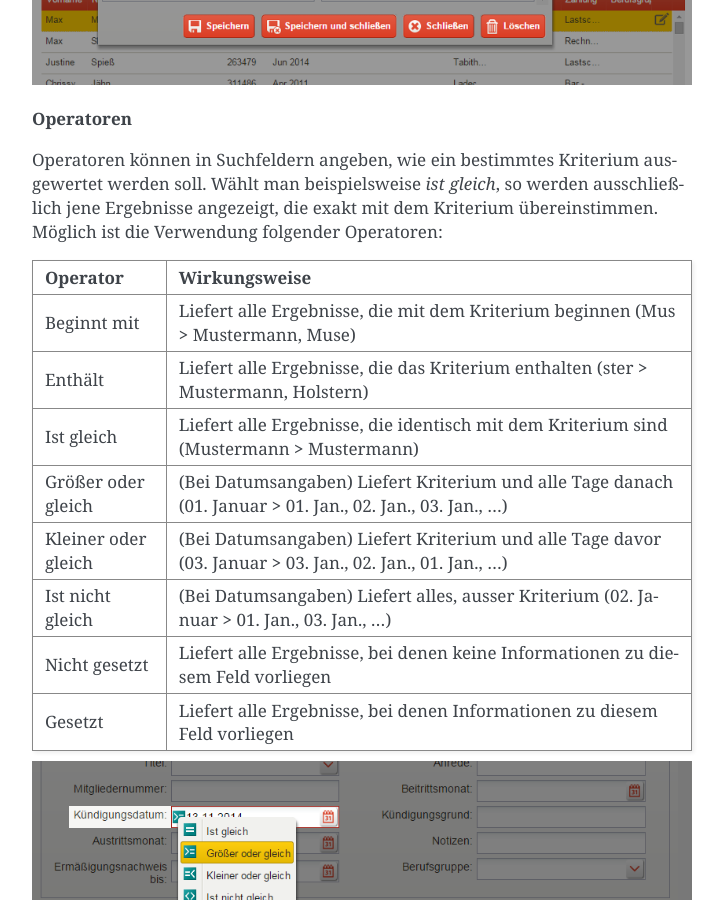
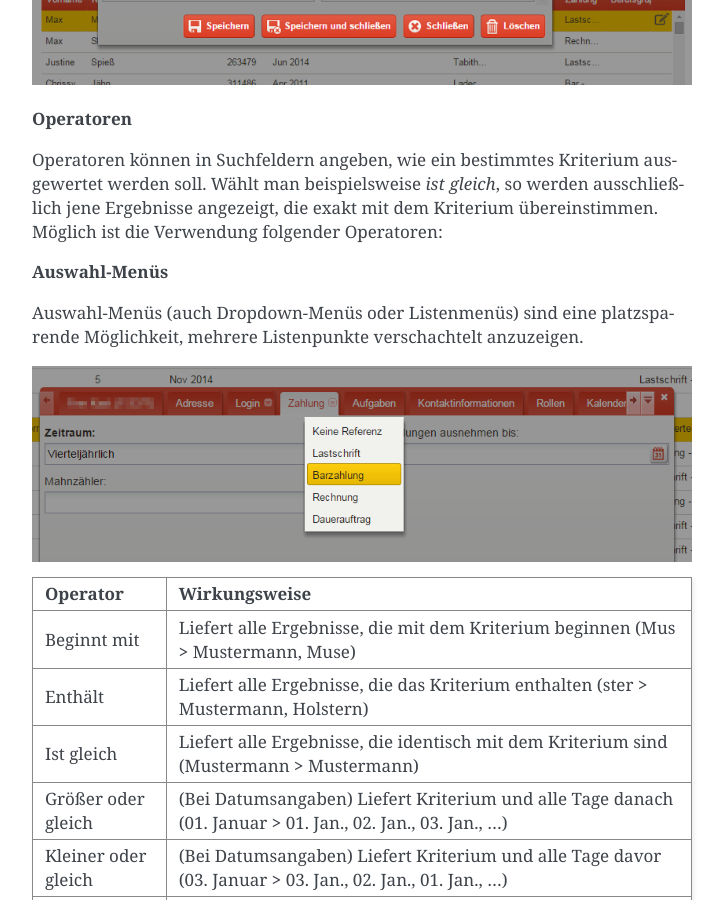
Before and after one commit to goalio/docs, a Sphinx documentation site: the page built from docs/erste-schritte/benutzeroberflaeche.rst, in a window 1280 px wide and 900 px high, scrolled down 1795 px. Shown: the whole window, without its empty margins (388-1112 px from the left). Built offline with Sphinx 7.4.7, drawn with Linux system fonts in a browser that asks for light colours; formulas are drawn with MathJax 3; pages that are not in the unit, such as notebooks, are missing from menus.

Commit message:
Update benutzeroberflaeche.rst

```diff
--- a/docs/erste-schritte/benutzeroberflaeche.rst
+++ b/docs/erste-schritte/benutzeroberflaeche.rst
@@ -43,6 +43,13 @@ Schaltflächen (auch Buttons oder Knöpfe) sind Bedienelemente, welche das Syste
 
 Operatoren können in Suchfeldern angeben, wie ein bestimmtes Kriterium ausgewertet werden soll. Wählt man beispielsweise *ist gleich*, so werden ausschließlich jene Ergebnisse angezeigt, die exakt mit dem Kriterium übereinstimmen. Möglich ist die Verwendung folgender Operatoren:
 
+**Auswahl-Menüs**
+
+Auswahl-Menüs (auch Dropdown-Menüs oder Listenmenüs) sind eine platzsparende Möglichkeit, mehrere Listenpunkte verschachtelt anzuzeigen.
+
+.. image:: ../images/gui/dropdown-menu.png
+
+
 ====================  =======
 Operator              Wirkungsweise
 ====================  =======
```
